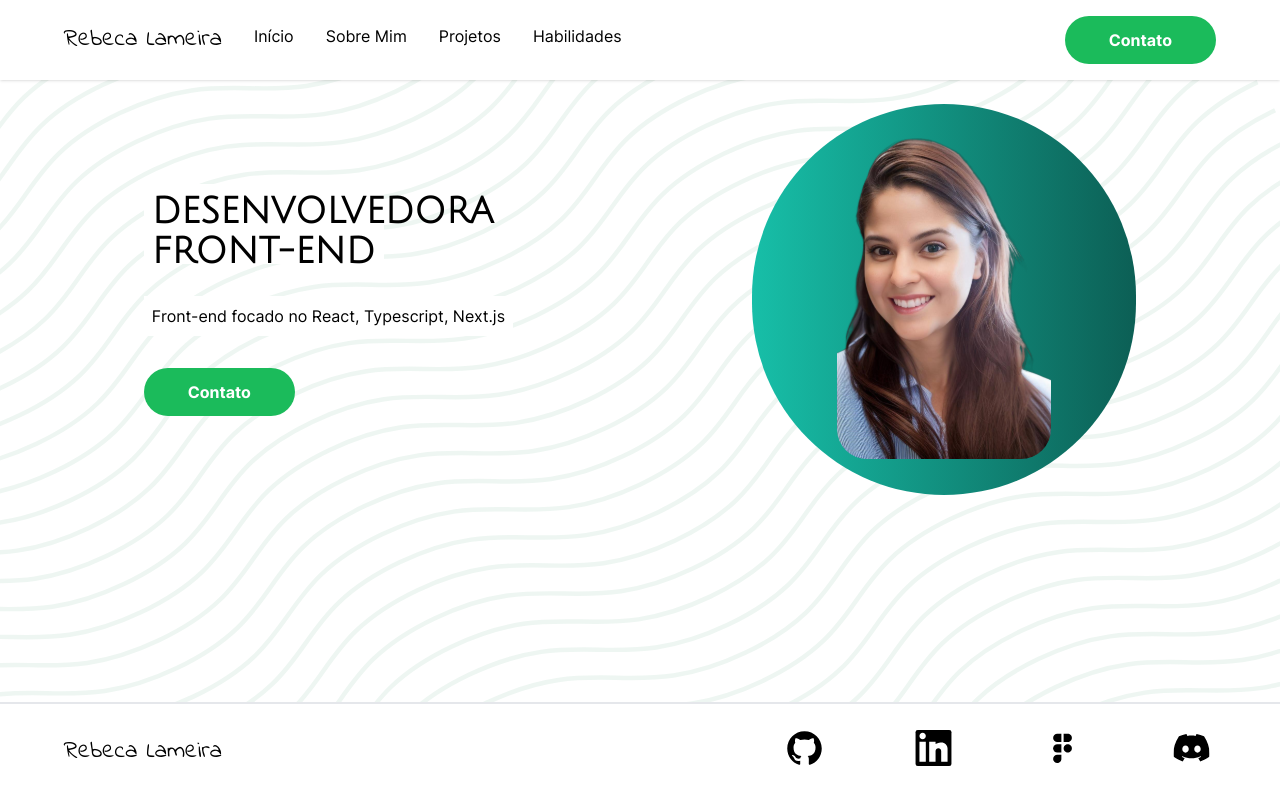
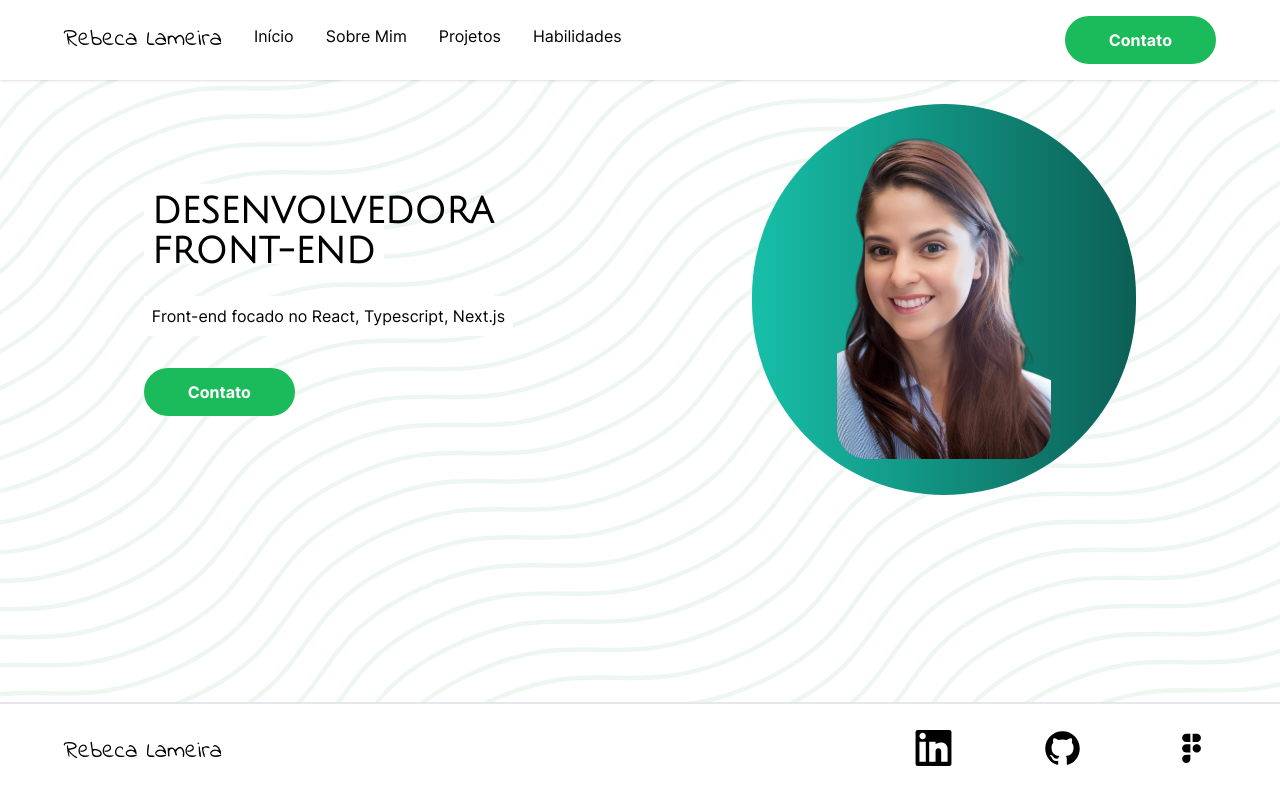
Before and after one commit to RebecaLameira/my-portfolio, a Next.js app: page / in a window 1280 px wide. Built offline with nearby package versions, Linux system fonts and the light colour scheme.

Commit message:
Fix the footer.

```diff
--- a/src/components/Footer/Footer.tsx
+++ b/src/components/Footer/Footer.tsx
@@ -13,23 +13,28 @@ const Footer = ({ children, className }: FooterProps) => {
 			<div>
 				<ul className="flex justify-between mt-3 text-sm gap-20 ">
 					<li>
-						<Link href="/Contact" className=" me-4 mobile:me-6 ">
-							<img className="scale-75" src="/img/github.svg" />
-						</Link>
-					</li>
-					<li>
-						<Link href="/Contact" className=" me-4 mobile:me-6">
+						<Link
+							href="https://linkedin.com/in/rebeca-lameira-de-rezende-4440421b8"
+							className=" me-4 mobile:me-6"
+						>
 							{<img className="scale-75" src="/img/Linkedin.svg"></img>}
 						</Link>
 					</li>
 					<li>
-						<Link href="/Contact" className=" me-4 mobile:me-6">
-							{<img className="scale-75" src="/img/Figma.svg"></img>}
+						<Link
+							href="https://github.com/RebecaLameira"
+							className=" me-4 mobile:me-6 "
+						>
+							<img className="scale-75" src="/img/github.svg" />
 						</Link>
 					</li>
+
 					<li>
-						<Link href="/Contact" className=" me-4 mobile:me-6">
-							{<img className="scale-75" src="/img/Discord.svg"></img>}
+						<Link
+							href="https://www.figma.com/@rebeca36"
+							className=" me-4 mobile:me-6"
+						>
+							{<img className="scale-75" src="/img/Figma.svg"></img>}
 						</Link>
 					</li>
 				</ul>
```
